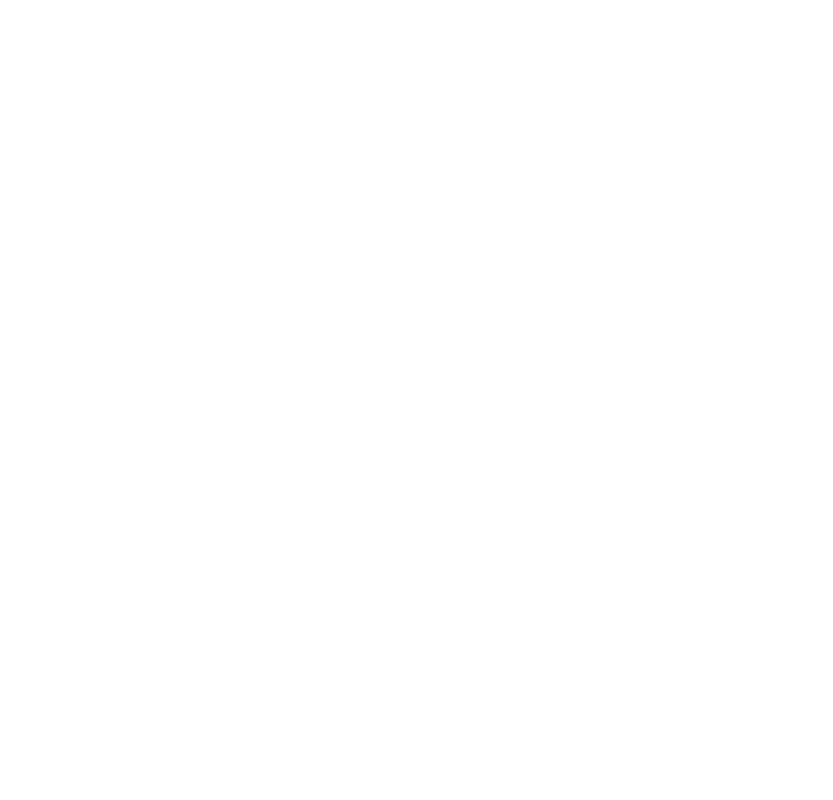
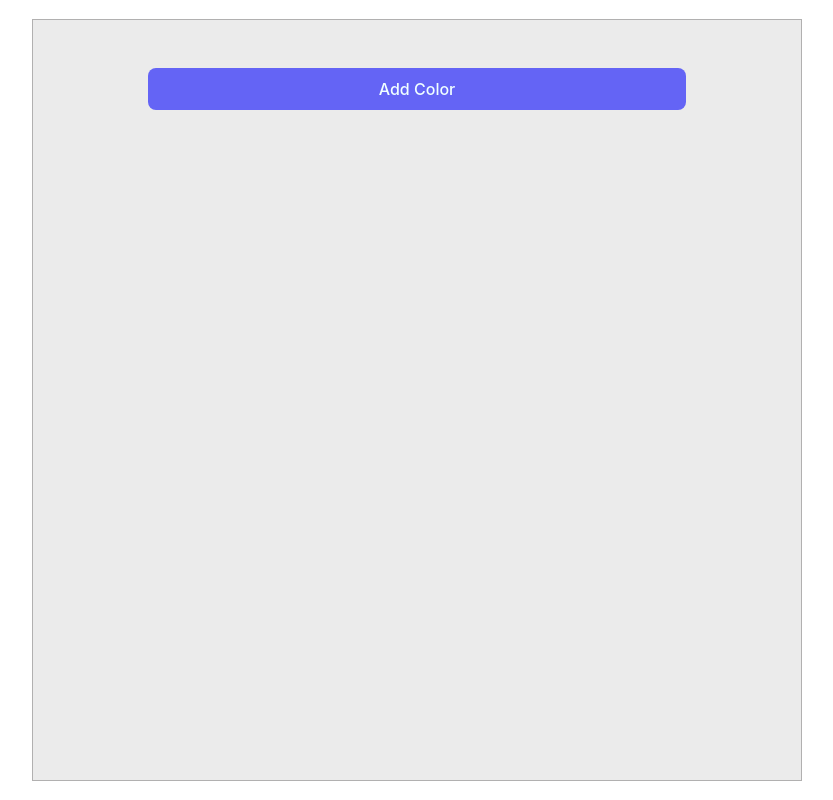
Before and after one commit to shi-najafi88/color_hw18_shirinNajafi_mactab85, a React (Vite) app in the folder hw18/: page / in a window 1280 px wide. Shown: the whole page, without its empty margins (223-1056 px from the left). Built offline with nearby package versions, Linux system fonts and the light colour scheme.

Commit message:
add question1

```diff
--- a/hw18/src/App.jsx
+++ b/hw18/src/App.jsx
@@ -1,10 +1,12 @@
 import { useState } from 'react'
+import ColorRnd from './component/question1/ColorRnd'
 
 function App() {
   const [count, setCount] = useState(0)
 
   return (
     <div className="App">
+      <ColorRnd/>
 
     </div>
   )
--- /dev/null
+++ b/hw18/src/component/question1/ColorRnd.jsx
@@ -0,0 +1,36 @@
+import React from "react";
+import { useState } from "react";
+import "./colorRnd.css"
+
+const ColorRnd = ()=> {
+    const red_value= Math.floor(Math.random()*255)
+    const green_value= Math.floor(Math.random()*255)
+    const blue_value= Math.floor(Math.random()*255)
+
+    const [color , setColor] = useState('rgb(' + 12 + ',' + 80 + ',' + 120 + ')')
+    const [arrayColor , setarrayColor] = useState([])
+
+    const clickHandler = ()=> {
+        setColor('rgb(' + red_value + ',' + green_value + ',' + blue_value + ')')
+        const newItem = {rgb:color}
+        setarrayColor([...arrayColor,newItem])
+    }
+    return(
+        <>
+        <div className="container_colorRnd">
+            <button className="addColor-btn" onClick={clickHandler}>Add Color</button>
+            <div className="wraper_color">
+                {arrayColor.map(item => (
+
+                    <dir className='wraper_cardItem'>
+                        <div className="color_box" style={{backgroundColor:item.rgb}}></div>
+                        <p>{item.rgb}</p>
+                    </dir>
+                ))}
+            </div>
+        </div>
+        </>
+    )
+}
+
+export default ColorRnd
--- /dev/null
+++ b/hw18/src/component/question1/colorRnd.css
@@ -0,0 +1,50 @@
+
+*{
+    margin: 0;
+    padding: 0;
+}
+#root{
+    width: 100%;
+}
+
+.container_colorRnd{
+    width: 60vw;
+    height: 95vh;
+    text-align: center;
+    margin: 0 auto;
+    border: 1px solid rgb(177, 176, 176);
+    background-color: rgb(235, 235, 235);
+}
+
+.addColor-btn{
+    width: 70%;
+    border: none;
+    padding: 0.7rem;
+    margin-top: 3rem;
+    color: azure;
+    background-color: rgb(100, 100, 245);
+}
+
+.wraper_color{
+    width: 70%;
+    height: 65vh;
+    margin: 3rem auto;
+    padding: 1rem;
+    display: flex;
+    flex-direction: column;
+    gap: 1rem;
+    flex-wrap:wrap ;
+    overflow: hidden;
+}
+
+.wraper_cardItem{
+    display: flex;
+    align-items: center;
+     gap: 1rem;
+}
+
+.color_box{
+
+    width: 5vw;
+    height: 14vh;
+}
```
